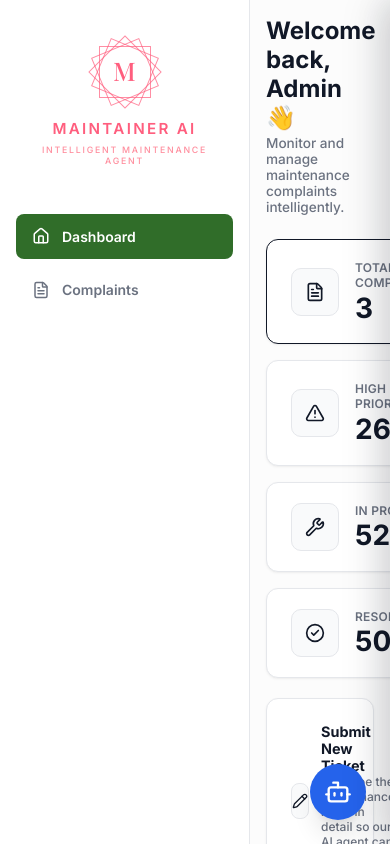
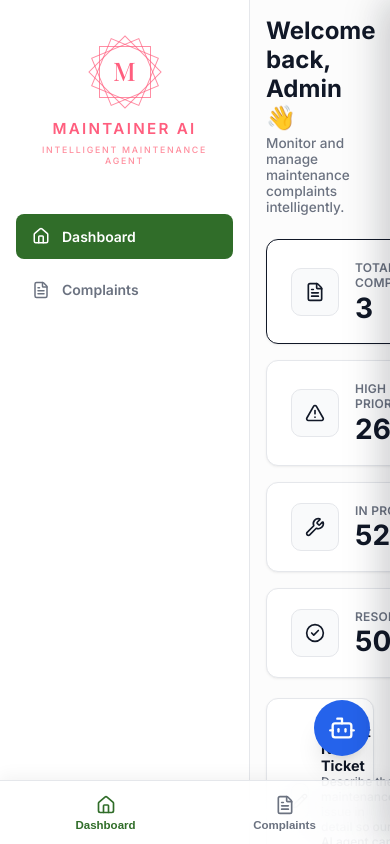
Before and after one commit to Vikash9546/OpsFloAssignment, a React app in the folder frontend/: page / in a window 390 px wide. Built offline with nearby package versions, Linux system fonts and the light colour scheme; no server answers; the HTML template or start-up script is replaced by a standard one; a web font is replaced by a local one.

Commit message:
Implement full mobile responsiveness, glassmorphic bottom navigation bar, and scrollable tables

```diff
--- a/frontend/src/App.jsx
+++ b/frontend/src/App.jsx
@@ -78,6 +78,24 @@ function App() {
       <button className="fab" onClick={() => setChatOpen(!chatOpen)}>
         <Bot size={28} />
       </button>
+
+      {/* Mobile Bottom Navigation Bar */}
+      <nav className="mobile-nav-bar">
+        <button
+          className={`mobile-nav-btn ${currentPage === 'dashboard' ? 'active' : ''}`}
+          onClick={() => setCurrentPage('dashboard')}
+        >
+          <Home size={20} />
+          <span>Dashboard</span>
+        </button>
+        <button
+          className={`mobile-nav-btn ${currentPage === 'complaints' ? 'active' : ''}`}
+          onClick={() => setCurrentPage('complaints')}
+        >
+          <FileText size={20} />
+          <span>Complaints</span>
+        </button>
+      </nav>
     </div>
   );
 }
--- a/frontend/src/components/MaintainerDashboard.jsx
+++ b/frontend/src/components/MaintainerDashboard.jsx
@@ -327,7 +327,8 @@ export default function MaintainerDashboard({ triggerDiagnostics, currentPage =
             </div>
           )}
 
-          <table style={{ width: '100%', fontSize: '0.85rem' }}>
+          <div style={{ overflowX: 'auto', width: '100%', WebkitOverflowScrolling: 'touch' }}>
+            <table style={{ width: '100%', minWidth: '600px', fontSize: '0.85rem' }}>
               <thead>
                 <tr style={{ borderBottom: '1px solid #e5e7eb' }}>
                   <th style={{ padding: '0.75rem 0.5rem', fontWeight: 600, color: '#6b7280', fontSize: '0.8rem' }}>Ticket ID</th>
@@ -374,6 +375,7 @@ export default function MaintainerDashboard({ triggerDiagnostics, currentPage =
                 })()}
               </tbody>
             </table>
+          </div>
         </div>
       </div>
 
--- a/frontend/src/index.css
+++ b/frontend/src/index.css
@@ -532,6 +532,10 @@ tbody tr:hover {
 }
 
 /* Responsive Media Queries */
+.mobile-nav-bar {
+  display: none;
+}
+
 @media (max-width: 1200px) {
   .stats-row { grid-template-columns: repeat(2, 1fr); }
   input.search-bar { width: 250px; }
@@ -553,7 +557,64 @@ tbody tr:hover {
 
   .card { padding: 1rem; }
   .title { font-size: 1.15rem; }
-  .fab { bottom: 1.5rem; right: 1.5rem; width: 56px; height: 56px; }
+
+  /* Reposition floating action button so it floats above mobile bottom nav */
+  .fab {
+    bottom: 5.5rem !important;
+    right: 1.25rem !important;
+    width: 56px !important;
+    height: 56px !important;
+  }
+
+  /* Add bottom padding to prevent content overlap with navigation bar */
+  .main-content {
+    padding-bottom: 80px !important;
+  }
+
+  /* Mobile Bottom Navigation Bar Styles */
+  .mobile-nav-bar {
+    display: flex !important;
+    position: fixed;
+    bottom: 0;
+    left: 0;
+    right: 0;
+    height: 64px;
+    background: rgba(255, 255, 255, 0.85);
+    backdrop-filter: blur(20px) saturate(190%);
+    -webkit-backdrop-filter: blur(20px) saturate(190%);
+    border-top: 1px solid var(--border-subtle);
+    box-shadow: 0 -4px 16px rgba(0, 0, 0, 0.05);
+    z-index: 35;
+    justify-content: space-around;
+    align-items: center;
+    padding: 0 1rem;
+  }
+
+  .mobile-nav-btn {
+    display: flex;
+    flex-direction: column;
+    align-items: center;
+    justify-content: center;
+    background: none;
+    border: none;
+    color: var(--text-secondary);
+    font-size: 0.72rem;
+    font-weight: 600;
+    gap: 0.25rem;
+    cursor: pointer;
+    transition: all 0.2s ease;
+    flex: 1;
+    height: 100%;
+    user-select: none;
+  }
+
+  .mobile-nav-btn.active {
+    color: #306D29 !important; /* Premium brand green */
+  }
+
+  .mobile-nav-btn:hover {
+    color: var(--text-primary);
+  }
 }
 
 /* ==========================================================================
```
Lines whose indentation alone changed are shown as unchanged.
